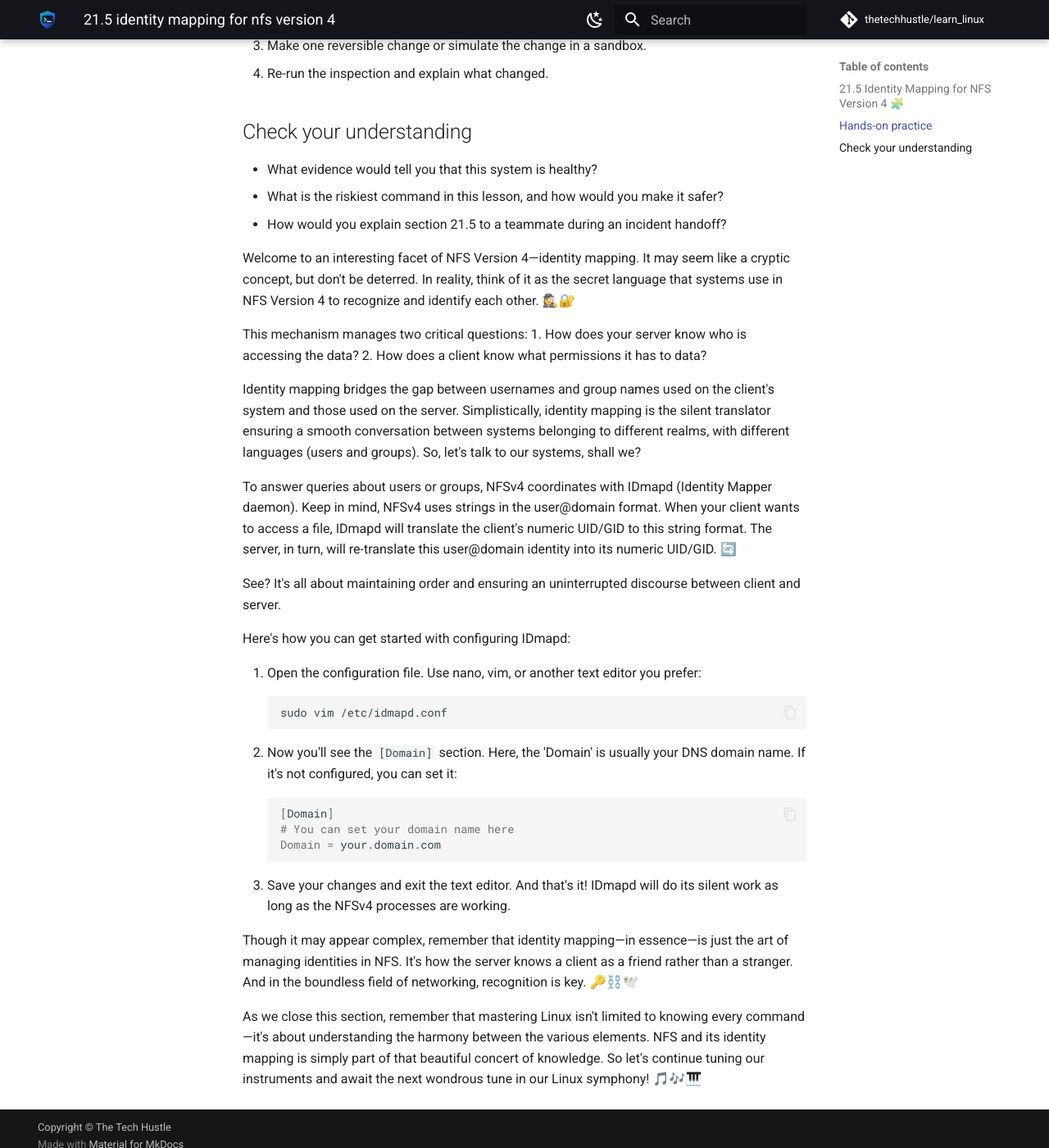
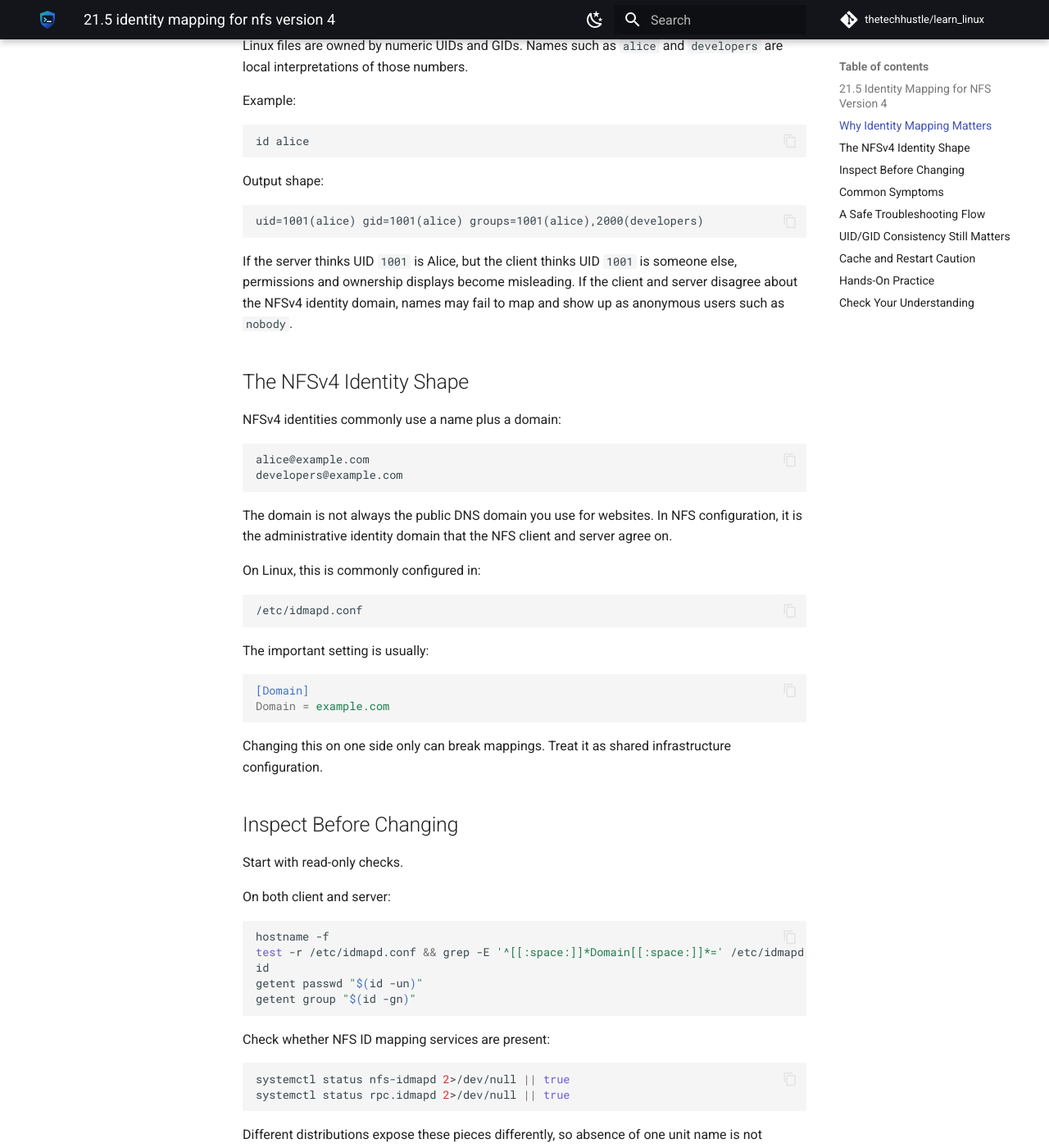
Before and after one commit to thetechhustle/learn_linux, an MkDocs documentation site: the page built from docs/lessons/21_the_network_file_system/21.5_identity_mapping_for_nfs_version_4.md, in a window 1280 px wide and 1400 px high, scrolled down 825 px. Shown: the whole window at 82% size. Built offline with MkDocs 1.6.1 and Material for MkDocs 9.7.7, drawn with Linux system fonts in a browser that asks for light colours; comment, search, counter and statistics services are not loaded; some of the changed text lies outside the part shown.

Commit message:
Improve Chapter 21 NFSv4 identity mapping lesson (#194)
Co-authored-by: Jules Ai <jules@Juless-Air.ts.net lan>

````diff
--- a/docs/lessons/21_the_network_file_system/21.5_identity_mapping_for_nfs_version_4.md
+++ b/docs/lessons/21_the_network_file_system/21.5_identity_mapping_for_nfs_version_4.md
@@ -1,60 +1,210 @@
-### 21.5 Identity Mapping for NFS Version 4 🧩
+### 21.5 Identity Mapping for NFS Version 4
 
+NFS permissions depend on identity. The server may export a directory
+correctly, and the client may mount it successfully, but users can still see
+wrong owners or get unexpected `permission denied` errors when identity mapping
+does not line up.
 
+NFSv4 made identity more explicit by using names such as `alice@example.com`
+instead of relying only on raw numeric UIDs and GIDs in every part of the
+protocol. Linux still enforces permissions through local users, groups, and
+numeric IDs, so clients and servers need a consistent way to translate between
+names and numbers.
 
 !!! abstract "What you will learn"
-    - Explain where **21.5 Identity Mapping for NFS Version 4 🧩** fits in day-to-day Linux operations.
-    - Use current Linux tooling to inspect, change, and verify the relevant system behavior.
-    - Connect the concept to a real operational scenario: a team sharing build artifacts between Linux machines.
-
-!!! example "Field story"
-    Imagine a team sharing build artifacts between Linux machines. Your job is not to memorize a command; it is to build a short evidence trail, choose a low-risk change, and prove whether the system improved.
+    - Explain why NFSv4 identity mapping exists.
+    - Inspect the NFSv4 domain and ID mapping services.
+    - Recognize common symptoms of identity mismatch.
+    - Avoid changing identity settings blindly on production clients or servers.
 
 !!! success "Operator principle"
-    Network filesystems fail across identity, permissions, mount options, and latency boundaries.
+    NFS identity problems are permission problems with two machines involved. Check both sides before changing either side.
 
-## Hands-on practice
+## Why Identity Mapping Matters
 
-Run these on a disposable VM, container, or lab machine unless the lesson explicitly says otherwise.
+Linux files are owned by numeric UIDs and GIDs. Names such as `alice` and
+`developers` are local interpretations of those numbers.
 
-1. Inspect the current state with a read-only command related to this topic.
-2. Save the command and output in a short lab note.
-3. Make one reversible change or simulate the change in a sandbox.
-4. Re-run the inspection and explain what changed.
+Example:
 
-## Check your understanding
+```bash
+id alice
+```
 
-- What evidence would tell you that this system is healthy?
-- What is the riskiest command in this lesson, and how would you make it safer?
-- How would you explain section 21.5 to a teammate during an incident handoff?
+Output shape:
 
+```text
+uid=1001(alice) gid=1001(alice) groups=1001(alice),2000(developers)
+```
 
-Welcome to an interesting facet of NFS Version 4—identity mapping. It may seem like a cryptic concept, but don't be deterred. In reality, think of it as the secret language that systems use in NFS Version 4 to recognize and identify each other. 🕵️‍♀️🔐
+If the server thinks UID `1001` is Alice, but the client thinks UID `1001` is
+someone else, permissions and ownership displays become misleading. If the
+client and server disagree about the NFSv4 identity domain, names may fail to
+map and show up as anonymous users such as `nobody`.
 
-This mechanism manages two critical questions:
-1. How does your server know who is accessing the data?
-2. How does a client know what permissions it has to data?
+## The NFSv4 Identity Shape
 
-Identity mapping bridges the gap between usernames and group names used on the client's system and those used on the server. Simplistically, identity mapping is the silent translator ensuring a smooth conversation between systems belonging to different realms, with different languages (users and groups). So, let's talk to our systems, shall we?
+NFSv4 identities commonly use a name plus a domain:
 
-To answer queries about users or groups, NFSv4 coordinates with IDmapd (Identity Mapper daemon). Keep in mind, NFSv4 uses strings in the user@domain format. When your client wants to access a file, IDmapd will translate the client's numeric UID/GID to this string format. The server, in turn, will re-translate this user@domain identity into its numeric UID/GID. 🔄
+```text
+alice@example.com
+developers@example.com
+```
 
-See? It's all about maintaining order and ensuring an uninterrupted discourse between client and server.
+The domain is not always the public DNS domain you use for websites. In NFS
+configuration, it is the administrative identity domain that the NFS client and
+server agree on.
 
-Here's how you can get started with configuring IDmapd:
+On Linux, this is commonly configured in:
 
-1. Open the configuration file. Use nano, vim, or another text editor you prefer:
+```text
+/etc/idmapd.conf
+```
+
+The important setting is usually:
+
+```ini
+[Domain]
+Domain = example.com
+```
+
+Changing this on one side only can break mappings. Treat it as shared
+infrastructure configuration.
+
+## Inspect Before Changing
+
+Start with read-only checks.
+
+On both client and server:
+
 ```bash
-sudo vim /etc/idmapd.conf
+hostname -f
+test -r /etc/idmapd.conf && grep -E '^[[:space:]]*Domain[[:space:]]*=' /etc/idmapd.conf
+id
+getent passwd "$(id -un)"
+getent group "$(id -gn)"
 ```
-2. Now you'll see the `[Domain]` section. Here, the 'Domain' is usually your DNS domain name. If it's not configured, you can set it:
+
+Check whether NFS ID mapping services are present:
+
 ```bash
-[Domain]
-# You can set your domain name here
-Domain = your.domain.com
+systemctl status nfs-idmapd 2>/dev/null || true
+systemctl status rpc.idmapd 2>/dev/null || true
 ```
-3. Save your changes and exit the text editor. And that's it! IDmapd will do its silent work as long as the NFSv4 processes are working.
 
-Though it may appear complex, remember that identity mapping—in essence—is just the art of managing identities in NFS. It's how the server knows a client as a friend rather than a stranger. And in the boundless field of networking, recognition is key. 🔑⛓️🕊️
+Different distributions expose these pieces differently, so absence of one
+unit name is not automatically a failure. Use the output to understand your
+system before making changes.
 
-As we close this section, remember that mastering Linux isn't limited to knowing every command—it's about understanding the harmony between the various elements. NFS and its identity mapping is simply part of that beautiful concert of knowledge. So let's continue tuning our instruments and await the next wondrous tune in our Linux symphony! 🎵🎶🎹
+## Common Symptoms
+
+Identity mapping problems often look like:
+
+- files owned by `nobody` or `nfsnobody`
+- correct-looking mounts but unexpected `permission denied`
+- users able to read on one client but not another
+- group permissions not applying as expected
+- ownership appearing differently on client and server
+- NFSv4 mounts behaving differently from older NFSv3-style expectations
+
+These symptoms are easy to misdiagnose as a mount-option problem. Check
+identity before widening export permissions.
+
+## A Safe Troubleshooting Flow
+
+When a user cannot access a file on an NFSv4 mount:
+
+1. Identify the mounted path on the client.
+
+   ```bash
+   findmnt -t nfs,nfs4
+   ```
+
+2. Check the user's identity on the client.
+
+   ```bash
+   id username
+   ```
+
+3. Check the same user and group names on the server.
+
+   ```bash
+   getent passwd username
+   getent group groupname
+   ```
+
+4. Compare ownership from both sides.
+
+   ```bash
+   ls -ln /path/to/file
+   ls -l /path/to/file
+   ```
+
+   `ls -ln` shows numeric IDs. This is useful because names can lie when name
+   service configuration differs.
+
+5. Inspect export policy without changing it.
+
+   ```bash
+   sudo exportfs -v
+   ```
+
+6. Check the configured NFSv4 identity domain on both systems.
+
+   ```bash
+   grep -E '^[[:space:]]*Domain[[:space:]]*=' /etc/idmapd.conf
+   ```
+
+Only after this evidence is collected should you change names, groups, domain
+settings, or export options.
+
+## UID/GID Consistency Still Matters
+
+Even with NFSv4 identity mapping, many Linux environments are simplest when
+UIDs and GIDs are consistent across clients and servers. Central identity
+systems such as LDAP, Active Directory integration, FreeIPA, or another
+directory-backed approach reduce surprises because machines agree on who users
+and groups are.
+
+For small labs, manually matching a test user may be enough. For production,
+manual identity drift becomes an incident waiting to happen.
+
+## Cache and Restart Caution
+
+Identity mapping may involve caches. After changing identity configuration, you
+may need to restart NFS-related services or clear relevant caches, depending on
+the distribution and setup.
+
+Do not reflexively restart NFS services on a busy file server. A restart can
+interrupt clients. Plan the change, identify active mounts, and understand the
+impact first.
+
+Useful evidence before a maintenance window:
+
+```bash
+sudo exportfs -v
+ss -tan | grep ':2049'
+findmnt -t nfs,nfs4
+```
+
+## Hands-On Practice
+
+In a disposable two-machine lab:
+
+1. Create the same test user on the client and server.
+2. Confirm whether the UID and GID match with `id testuser`.
+3. Mount a read-only NFSv4 export.
+4. Create a test file on the server owned by that user.
+5. Compare `ls -l` and `ls -ln` from the server and client.
+6. Record the NFSv4 domain setting from both systems.
+
+Do not intentionally break production identity mapping for practice. If you
+want to test failure behavior, do it in a lab you can rebuild.
+
+## Check Your Understanding
+
+- Why can `ls -l` and `ls -ln` tell different parts of the same story?
+- What does it mean when NFS files show up as owned by `nobody`?
+- Why should the NFSv4 domain match between client and server?
+- When is matching UIDs and GIDs still useful?
+- Why is widening an export the wrong first response to an identity problem?
````
